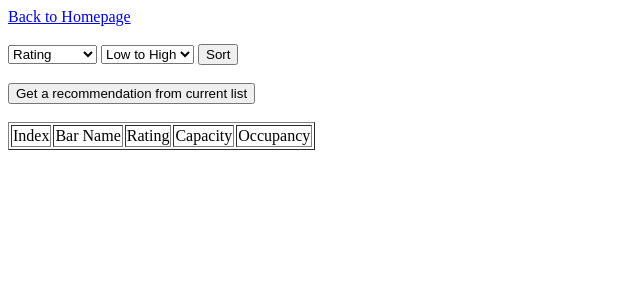
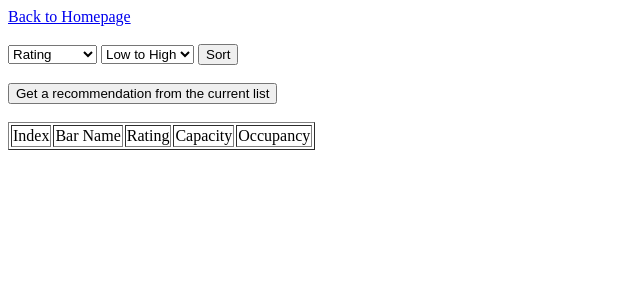
Before and after one commit to Software-Engineering-567/SE_minor, a Django app: page /YH15/filter/ in a window 1280 px wide. Shown: the top 300 px of the page, without its empty margins (0-640 px from the left). Run offline with Django 3.2, Linux system fonts and the light colour scheme; data comes from the database, SQL or seed files in the repository.

Commit message:
Sprint 3 (recommendation algorithm added) and tests

```diff
--- a/YH15/templates/YH15/filter.html
+++ b/YH15/templates/YH15/filter.html
@@ -24,7 +24,7 @@
 
 <form method="GET" action ="{% url 'recommend' %}">
     {% csrf_token %}
-    <input type="submit" value="Get a recommendation from current list">
+    <input type="submit" value="Get a recommendation from the current list">
 </form>
 <br>
 
--- a/YH15/templates/YH15/list.html
+++ b/YH15/templates/YH15/list.html
@@ -41,7 +41,7 @@
 
 <form method="GET" action="{% url 'recommend' %}">
     {% csrf_token %}
-    <input type="submit" value="Get a recommendation from current list">
+    <input type="submit" value="Get a recommendation from the current list">
 </form>
 <br>
 
--- a/YH15/templates/YH15/search.html
+++ b/YH15/templates/YH15/search.html
@@ -38,7 +38,7 @@
 
 <form method="GET" action ="{% url 'recommend' %}">
     {% csrf_token %}
-    <input type="submit" value="Get a recommendation from current list">
+    <input type="submit" value="Get a recommendation from the current list">
 </form>
 <br>
 
--- a/YH15/templates/YH15/sort.html
+++ b/YH15/templates/YH15/sort.html
@@ -11,7 +11,7 @@
 
 <form method="GET" action ="{% url 'recommend' %}">
     {% csrf_token %}
-    <input type="submit" value="Get a recommendation from current list">
+    <input type="submit" value="Get a recommendation from the current list">
 </form>
 <br>
 
--- a/YH15/views.py
+++ b/YH15/views.py
@@ -175,7 +175,6 @@
         sorted_total_scores = sorted(secure_scores.items(), key=lambda item: item[1], reverse=True)
         return [x[0] for x in sorted_total_scores]
 
-
     @staticmethod
     def rank_secure_bars(bars: List[Bar]) -> Dict[Bar, int]:
         bar_secure_scores: Dict[Bar, int] = {bar: 0 for bar in bars}
```
Also changed, not shown: tests/YH15/test_component.py (+7 -7 lines), tests/YH15/test_system.py (+1 -4 lines).
